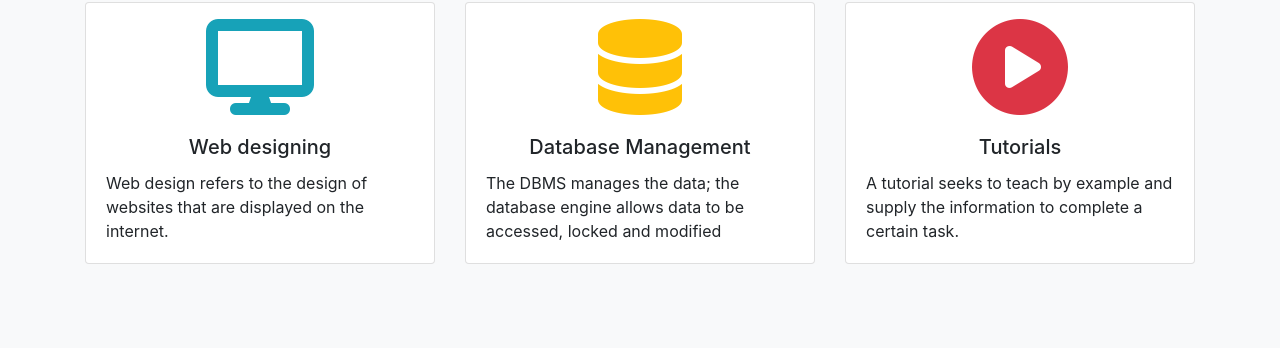
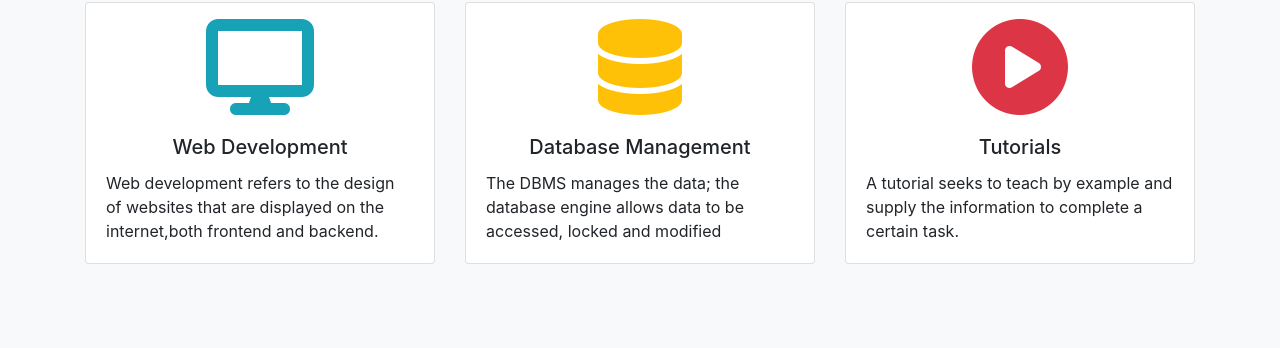
Before and after one commit to Alantitus/alan-static-website, a plain HTML site: page index.html in a window 1280 px wide. Shown: the part 452-800 px from the top of the page. Drawn offline with nearby package versions, Linux system fonts and the light colour scheme.

Commit message:
Update index.html

```diff
--- a/index.html
+++ b/index.html
@@ -77,8 +77,8 @@
                 <div class="card align-items-center pt-3" >
                     <i class="fa-solid fa-display display-1 text-info"></i>
                     <div class="card-body">
-                      <h5 class="card-title text-center">Web designing</h5>
-                      <p class="card-text">Web design refers to the design of websites that are displayed on the internet.</p>
+                      <h5 class="card-title text-center">Web Development</h5>
+                      <p class="card-text">Web development refers to the design of websites that are displayed on the internet,both frontend and backend.</p>
 
                     </div>
                   </div>
```
